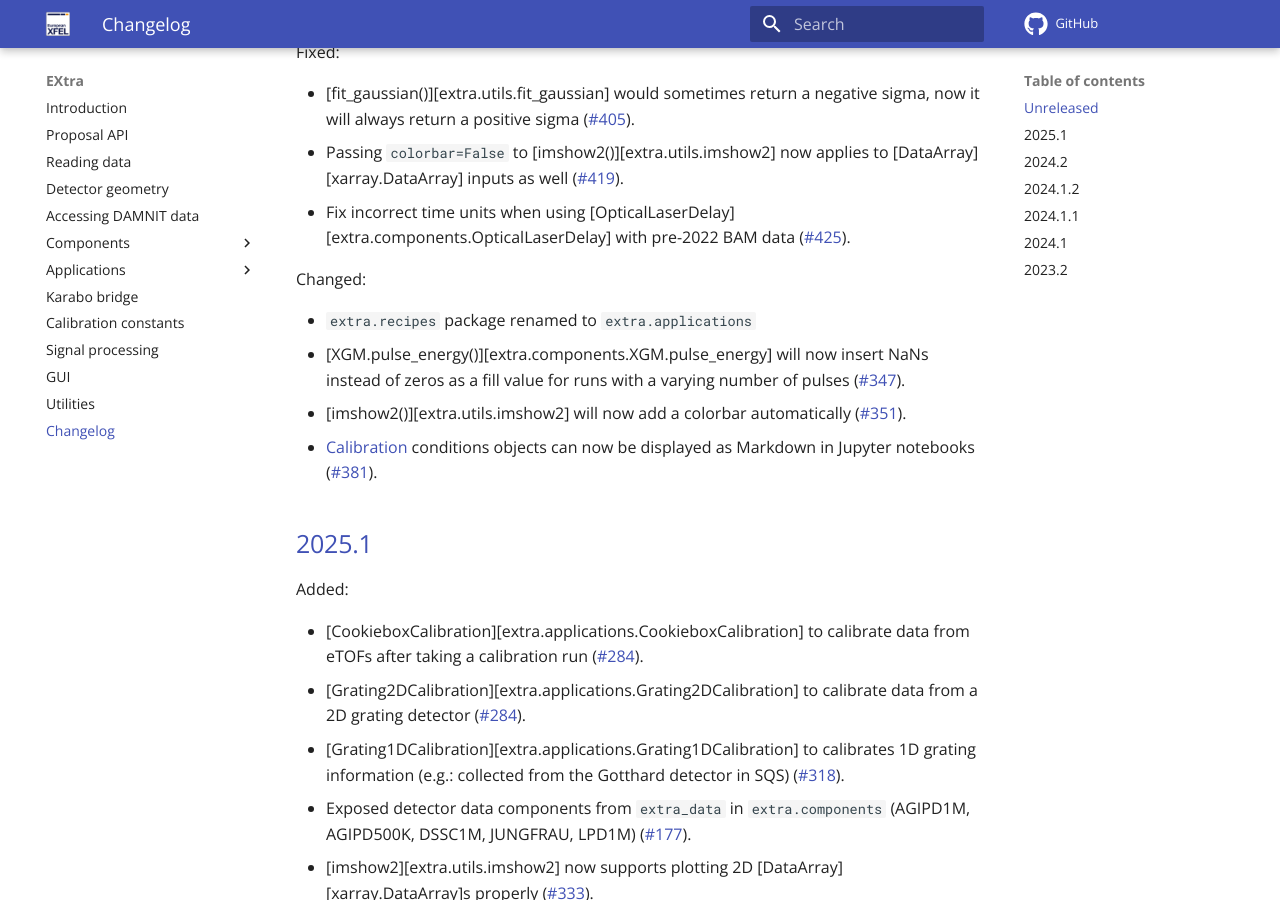
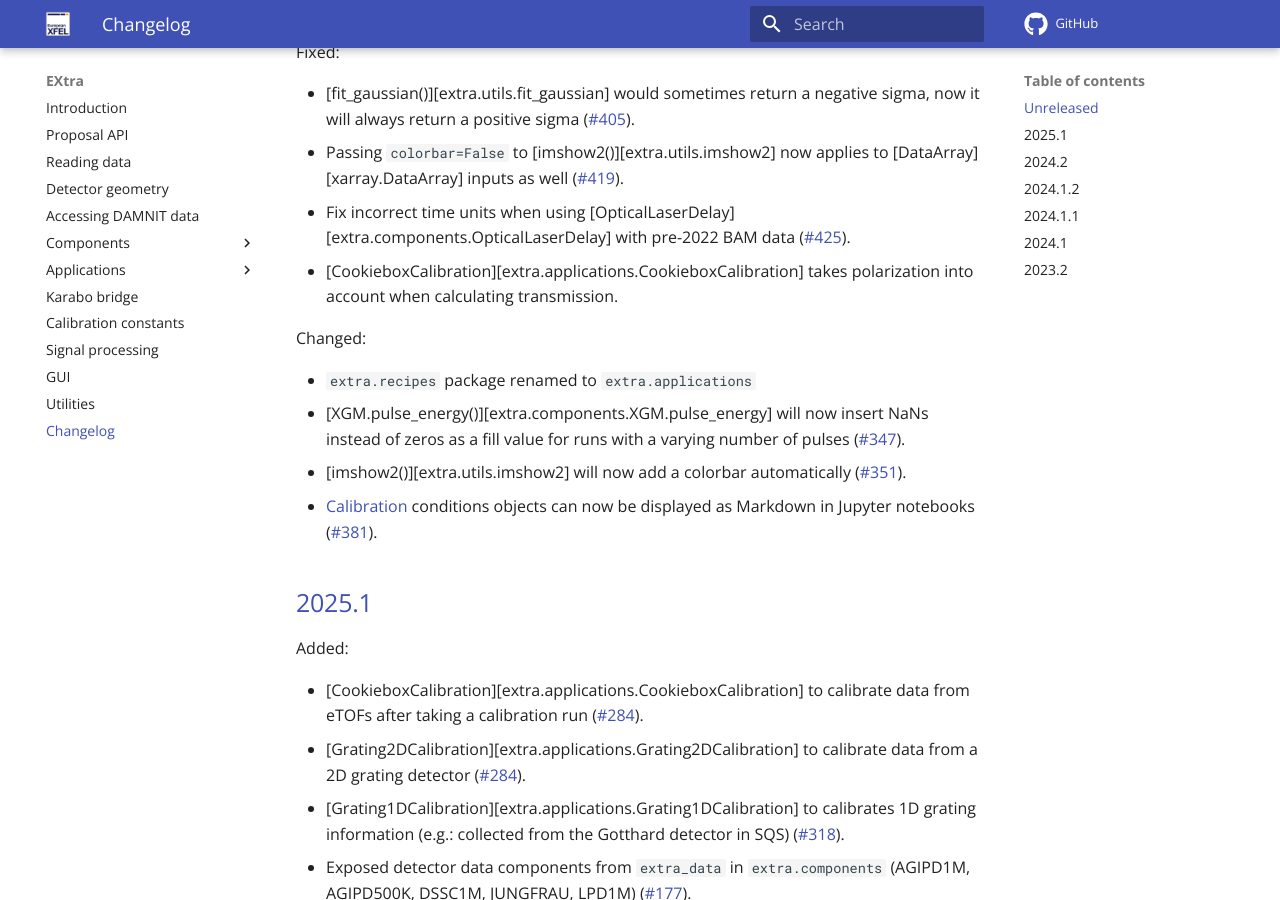
Before and after one commit to European-XFEL/EXtra, an MkDocs documentation site: the page built from docs/changelog.md, in a window 1280 px wide and 900 px high, scrolled down 1125 px. Built offline with MkDocs 1.6.1 and Material for MkDocs 9.7.7, drawn with Linux system fonts in a browser that asks for light colours; emoji names are drawn with the system emoji font; comment, search, counter and statistics services are not loaded.

Commit message:
Updated change log.

```diff
--- a/docs/changelog.md
+++ b/docs/changelog.md
@@ -47,6 +47,8 @@ Fixed:
   [DataArray][xarray.DataArray] inputs as well (!419).
 - Fix incorrect time units when using [OpticalLaserDelay][extra.components.OpticalLaserDelay]
   with pre-2022 BAM data (!425).
+- [CookieboxCalibration][extra.applications.CookieboxCalibration] takes polarization into account
+  when calculating transmission.
 
 Changed:
 
```
